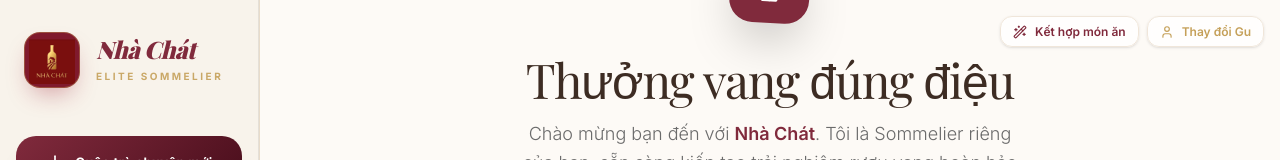
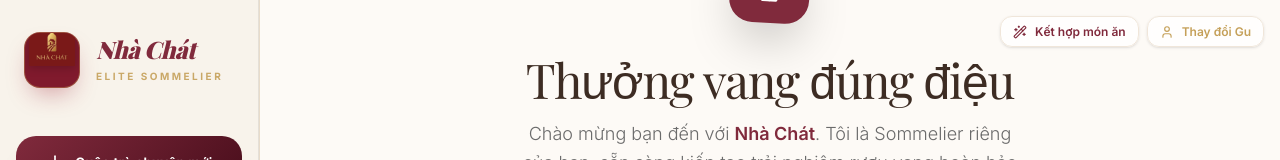
Before and after one commit to markus-404/sommelier-ai, a Next.js app in the folder nhachat-dify-web/: page / in a window 1280 px wide. Shown: the top 160 px of the page. Built offline with nearby package versions, Linux system fonts and the light colour scheme; a web font is replaced by a local one.

Commit message:
fix(ui): V1.7.6 Final Precision Logo Clip (Icon Only, No Text)

```diff
--- a/nhachat-dify-web/src/components/Sidebar.tsx
+++ b/nhachat-dify-web/src/components/Sidebar.tsx
@@ -18,13 +18,16 @@ export default function Sidebar({ sessions, currentSessionId, onNewChat, onSwitc
         className="flex items-center gap-4 mb-12 px-2 group cursor-pointer"
         onClick={onNewChat}
       >
-        <div className="w-14 h-14 rounded-2xl shadow-[0_12px_24px_-8px_rgba(155,28,49,0.4)] flex items-center justify-center overflow-hidden transform transition-all group-hover:scale-105 duration-500 border border-brand-gold/40 bg-[#801a2d] relative">
-          <div className="absolute inset-0 flex items-start justify-center pt-1.5 h-[140%]">
+        <div className="w-14 h-14 rounded-2xl shadow-[0_12px_24px_-8px_rgba(155,28,49,0.4)] overflow-hidden transform transition-all group-hover:scale-105 duration-500 border border-brand-gold/40 bg-[#801a2d] relative flex items-center justify-center">
+          <div className="w-[85%] h-[160%] relative">
             <img
               src="/nha-chat-logo.png"
               alt="Logo Icon"
-              className="w-[85%] h-auto object-contain"
-              style={{ filter: 'brightness(1.1) contrast(1.1)' }}
+              className="w-full h-full object-contain object-top"
+              style={{
+                filter: 'brightness(1.1) drop-shadow(0 2px 4px rgba(0,0,0,0.2))',
+                marginTop: '4px'
+              }}
             />
           </div>
         </div>
```
